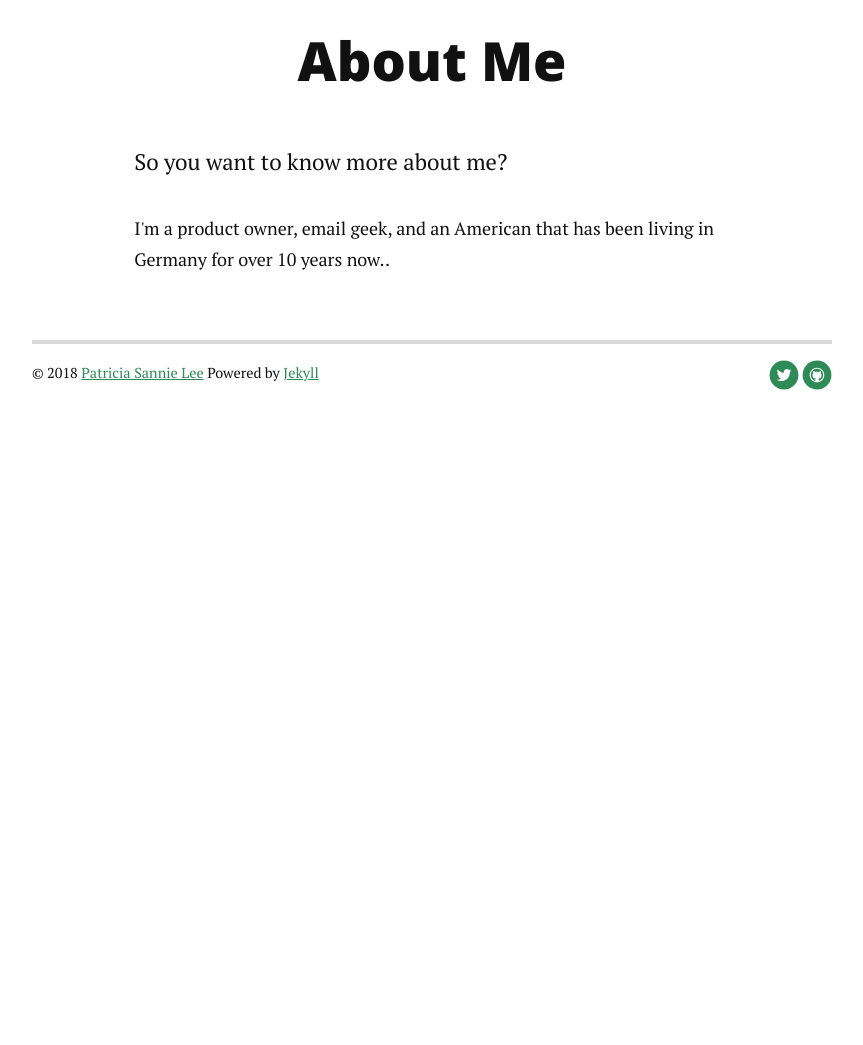
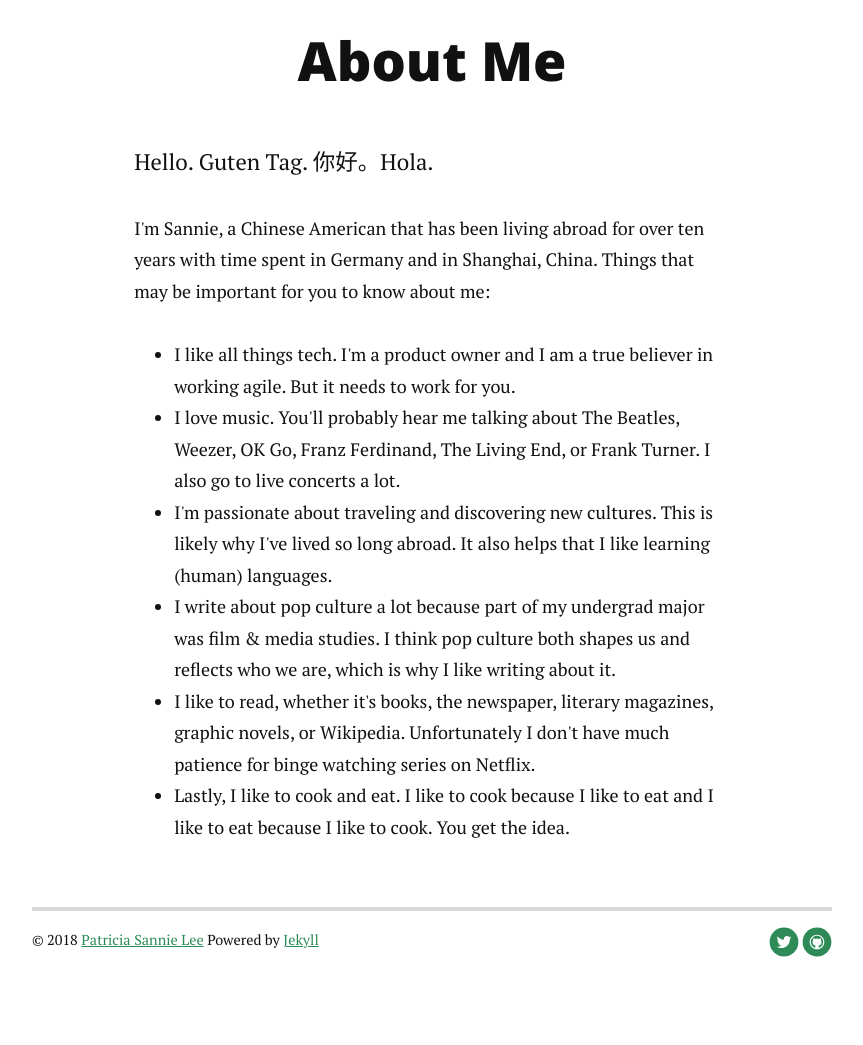
Before and after one commit to psannielee/blog, a Jekyll site: the page built from about.md, in a window 1280 px wide. Shown: the part 270-1315 px from the top of the page, without its empty margins (208-1071 px from the left). Built offline with Jekyll 4.4.1, drawn with Linux system fonts in a browser that asks for light colours; nearby versions of some CDN libraries; before the commit the page ends 900 px from its top, so only the background shows below that.

Commit message:
Add post about migrating, update About Me and Contact pages

```diff
--- a/about.md
+++ b/about.md
@@ -4,6 +4,34 @@ title: About
 ---
 <div class="post">
 	<h1 class="pageTitle">About Me</h1>
-	<p class="intro">So you want to know more about me?</p>
-	<p>I'm a product owner, email geek, and an American that has been living in Germany for over 10 years now..</p>
+	<p class="intro">Hello. Guten Tag. 你好。Hola.</p>
+	<p>
+		I'm Sannie, a Chinese American that has been living abroad for over ten years with time spent in Germany and
+		in Shanghai, China. Things that may be important for you to know about me:
+		<ul>
+			<li>
+				I like all things tech. I'm a product owner and I am a true believer in working agile. But it needs
+				to work for you.
+			</li>
+			<li>
+				I love music. You'll probably hear me talking about The Beatles, Weezer, OK Go,
+				Franz Ferdinand, The Living End, or Frank Turner. I also go to live concerts a lot.
+			</li>
+			<li>
+				I'm passionate about traveling and discovering new cultures. This is likely why I've lived so long abroad.
+				It also helps that I like learning (human) languages.
+			</li>
+			<li>
+				I write about pop culture a lot because part of my undergrad major was film & media studies. I think
+				pop culture both shapes us and reflects who we are, which is why I like writing about it.
+			</li>
+			<li>
+				I like to read, whether it's books, the newspaper, literary magazines, graphic novels, or Wikipedia. Unfortunately
+				I don't have much patience for binge watching series on Netflix.
+			</li>
+			<li>
+				Lastly, I like to cook and eat. I like to cook because I like to eat and I like to eat because I like to cook. You get the idea.
+			</li>
+		</ul>
+	</p>
 </div>
```
Also changed, not shown: _posts/2018-12-30-migrating-from-blogger-to-jekyll.md (added, +143 -0 lines), contact.md (+3 -3 lines), assets/img/blogger-desktop.png (added), assets/img/blogger-mobile.png (added).
